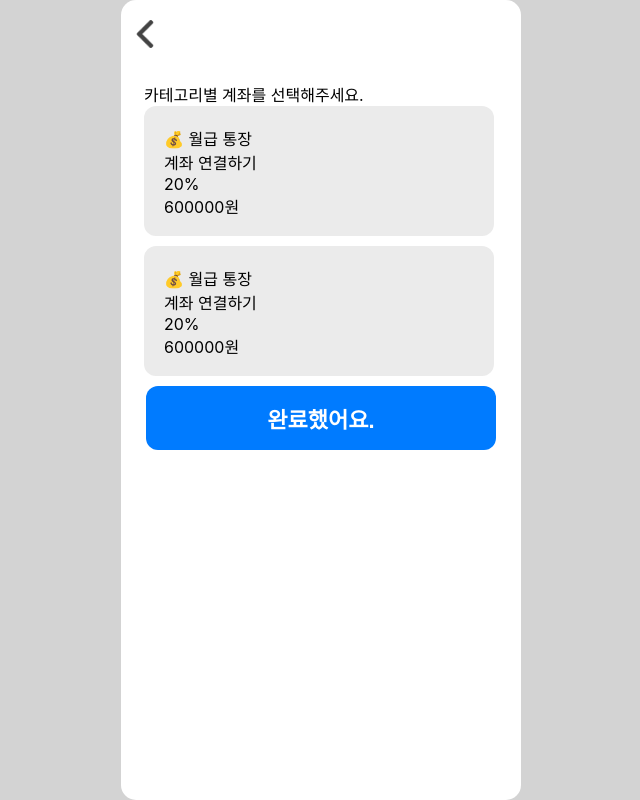
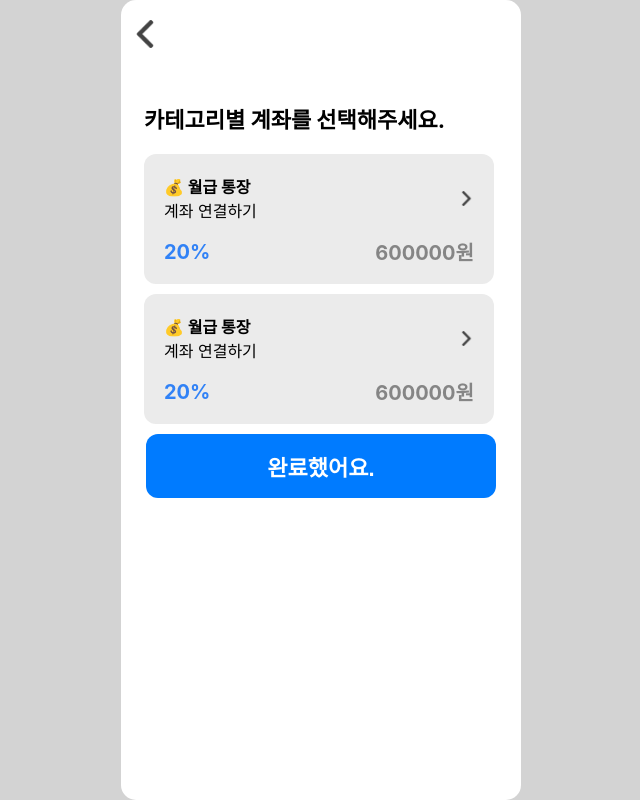
Before and after one commit to inthhh/bufl_fe, a React (Create React App) app: page /money-split/select-account in a window 1280 px wide. Shown: the whole page, without its empty margins (319-959 px from the left). Built offline with nearby package versions, Linux system fonts and the light colour scheme.

Commit message:
feat: 카테고리별 계좌 선택 기능 + redux

```diff
--- a/src/MoneySplit/control_accounts/SelectAccount.tsx
+++ b/src/MoneySplit/control_accounts/SelectAccount.tsx
@@ -1,7 +1,11 @@
-import React from "react";
+import React, { useEffect } from "react";
 import "../splitStyle.css";
 import { useNavigate } from "react-router-dom";
 import MoveBack from "../MoveBack";
+import RightArrow from "../img/right-arrow.png";
+import { useDispatch, useSelector } from "react-redux";
+import { setSelectedAccount } from "../../redux/actions/accountAction";
+import { RootState } from "../../redux/store";
 
 interface CategoryAccountProps {
   category: string;
@@ -15,13 +19,31 @@ const CategoryAccount: React.FC<CategoryAccountProps> = (props) => {
   const clickForAccountLink = () => {
     navigate("/money-split/select-account/detail");
   };
+
+  const dispatch = useDispatch();
+  useEffect(() => {
+    dispatch(setSelectedAccount(-1));
+  }, []);
   return (
     <div>
       <div className="account_list" onClick={clickForAccountLink}>
-        <div>{props.category}</div>
-        <div>{props.account ? props.account : "계좌 연결하기"}</div>
-        <div>{props.ratio}%</div>
-        <div>{props.amount}원</div>
+        <div className="list_div">
+          <div>
+            <div>
+              <strong>{props.category}</strong>
+            </div>
+            <div>{props.account ? props.account : "계좌 연결하기"}</div>
+          </div>
+          <img src={RightArrow} alt="right" width={15} />
+        </div>
+        <div className="list_div" style={{ marginTop: "15px" }}>
+          <div className="font_20" style={{ color: "#3182F6" }}>
+            {props.ratio}%
+          </div>
+          <div className="font_20" style={{ color: "#858585" }}>
+            {props.amount}원
+          </div>
+        </div>
       </div>
     </div>
   );
@@ -38,7 +60,7 @@ function SelectAccount() {
       <MoveBack pageBefore="/money-split/select-ratio" now="account" />
       <div className="center_wrap">
         <div>
-          <div>카테고리별 계좌를 선택해주세요.</div>
+          <div className="black_title">카테고리별 계좌를 선택해주세요.</div>
           <div>
             <CategoryAccount category="💰 월급 통장" ratio={20} amount={600000} />
             <CategoryAccount category="💰 월급 통장" ratio={20} amount={600000} />
--- a/src/MoneySplit/control_accounts/SelectAccountAccounts.tsx
+++ b/src/MoneySplit/control_accounts/SelectAccountAccounts.tsx
@@ -2,12 +2,28 @@ import React, { useEffect, useState } from "react";
 import "../splitStyle.css"; // CSS 파일 import
 import { useNavigate } from "react-router-dom";
 import MoveBack from "../MoveBack";
+import { useDispatch, useSelector } from "react-redux";
+import { setSelectedAccount } from "../../redux/actions/accountAction";
+import { RootState } from "../../redux/store";
 
 const SelectAccountAccounts: React.FC = () => {
+  const allAccountList = ["토스뱅크 123", "토스뱅크 456", "토스뱅크 789", "토스뱅크 000"];
+  const [accountId, setAccountId] = useState(0);
   const navigate = useNavigate();
+  const dispatch = useDispatch();
+  const selectedAccount = useSelector((state: RootState) => state.account.selectedAccount);
+  // 카테고리 id를 보내면 name, amount 리턴
+
   const clickForYes = () => {
+    dispatch(setSelectedAccount(accountId));
     navigate("/money-split/select-account/detail");
   };
+
+  useEffect(() => {
+    dispatch(setSelectedAccount(accountId));
+    console.log(selectedAccount);
+  }, [accountId, dispatch]);
+
   return (
     <div>
       <MoveBack pageBefore="/money-split/select-account/detail" />
@@ -15,9 +31,19 @@ const SelectAccountAccounts: React.FC = () => {
         <div>
           <div>“생활비” 목적으로 사용할 통장을 선택해주세요.</div>
           <div>
-            <ul>
-              <li>1</li>
-              <li>2</li>
+            <ul className="analysis_list">
+              {allAccountList.map((accountName, index) => (
+                <li>
+                  <input
+                    type="radio"
+                    id={`account-${index}`}
+                    name="account"
+                    onClick={() => setAccountId(index)}
+                    checked={index === accountId}
+                  />{" "}
+                  <label htmlFor={`account-${index}`}>{accountName}</label>
+                </li>
+              ))}
             </ul>
           </div>
           <div className="center_wrap">
--- a/src/MoneySplit/control_accounts/SelectAccountDetail.tsx
+++ b/src/MoneySplit/control_accounts/SelectAccountDetail.tsx
@@ -2,6 +2,9 @@ import React, { useEffect, useState } from "react";
 import "../splitStyle.css"; // CSS 파일 import
 import { useNavigate } from "react-router-dom";
 import MoveBack from "../MoveBack";
+import { useDispatch, useSelector } from "react-redux";
+import { RootState } from "../../redux/store";
+import RightArrow from "../img/right-arrow.png";
 
 const SelectAccountDetail: React.FC = () => {
   const [name, setName] = useState<string>("");
@@ -9,7 +12,12 @@ const SelectAccountDetail: React.FC = () => {
   const [startDate, setStartDate] = useState<string>("");
   const [color, setColor] = useState<string>("#d0defa");
   const navigate = useNavigate();
+  const dispatch = useDispatch();
+  const selectedAccount = useSelector((state: RootState) => state.account.selectedAccount);
+
+  // console.log(selectedAccount);
   const clickForYes = () => {
+    // api로 계좌 정보 보내기
     navigate("/money-split/select-account");
   };
   const clickForAccount = () => {
@@ -26,31 +34,27 @@ const SelectAccountDetail: React.FC = () => {
             <div>
               <label htmlFor="name">카테고리 이름</label>
               <br />
-              <input
-                type="text"
-                id="name"
-                value={name}
-                onChange={(e) => setName(e.target.value)}
-                placeholder=""
-                className="category_input"
-              />
+              <div className="black_title" style={{ margin: "5px 0" }}>
+                💰 월급 통장
+              </div>
             </div>
 
             <div>
               <label htmlFor="amount">목표 금액(선택)</label>
               <br />
-              <input
-                type="number"
-                id="amount"
-                value={amount}
-                onChange={(e) => setAmount(e.target.value)}
-                placeholder=""
-                className="category_input"
-              />
+              <div>1,000,000 원</div>
             </div>
 
             <div>
               <label>연결 계좌</label>
+              {selectedAccount >= 0 ? (
+                <div style={{ margin: "10px 0" }}>
+                  <div onClick={clickForAccount} className="list_div font_20">
+                    {selectedAccount}
+                    <img src={RightArrow} alt="" width={15} />
+                  </div>
+                </div>
+              ) : (
                 <button
                   type="button"
                   onClick={clickForAccount}
@@ -59,6 +63,7 @@ const SelectAccountDetail: React.FC = () => {
                 >
                   계좌 추가하기
                 </button>
+              )}
             </div>
 
             <div>
--- a/src/MoneySplit/control_categorys/SelectRatio.tsx
+++ b/src/MoneySplit/control_categorys/SelectRatio.tsx
@@ -86,6 +86,9 @@ const SelectRatio: React.FC = () => {
 
   const navigate = useNavigate();
   const clickForYes = () => {
+    // 서버에 카테고리 목록 보내기
+    // 첫 인덱스에 월급 카테고리 넣어서
+    // [월급 카테 + categoryList] 전송
     navigate("/money-split/select-account");
   };
   const clickForNo = () => {
--- a/src/MoneySplit/splitStyle.css
+++ b/src/MoneySplit/splitStyle.css
@@ -461,3 +461,8 @@ input[type="range"]::-webkit-slider-thumb {
   justify-content: space-between;
   align-items: center;
 }
+
+.font_20 {
+  font-size: 20px;
+  font-weight: 700;
+}
--- /dev/null
+++ b/src/redux/actions/accountAction.ts
@@ -0,0 +1,4 @@
+import { createAction } from "@reduxjs/toolkit";
+
+// setCategories 액션 정의
+export const setSelectedAccount = createAction<number>("accounts/setAccounts");
--- /dev/null
+++ b/src/redux/reducers/accountReducer.ts
@@ -0,0 +1,18 @@
+import { setSelectedAccount } from "./../actions/accountAction";
+import { createReducer } from "@reduxjs/toolkit";
+
+interface AccountState {
+  selectedAccount: number;
+}
+
+const initialState: AccountState = {
+  selectedAccount: -1,
+};
+
+const accountReducer = createReducer(initialState, (builder) => {
+  builder.addCase(setSelectedAccount, (state, action) => {
+    state.selectedAccount = action.payload;
+  });
+});
+
+export default accountReducer;
--- a/src/redux/store.ts
+++ b/src/redux/store.ts
@@ -1,9 +1,11 @@
 import { configureStore } from "@reduxjs/toolkit";
 import categoryReducer from "./reducers/categoryReducer";
+import accountReducer from "./reducers/accountReducer";
 
 const store = configureStore({
   reducer: {
     category: categoryReducer, // 상태명 category, 변수명 categoryList
+    account: accountReducer,
   },
 });
 
```
Also changed, not shown: src/MoneySplit/img/right-arrow.png (added). Lines whose indentation alone changed are shown as unchanged.
